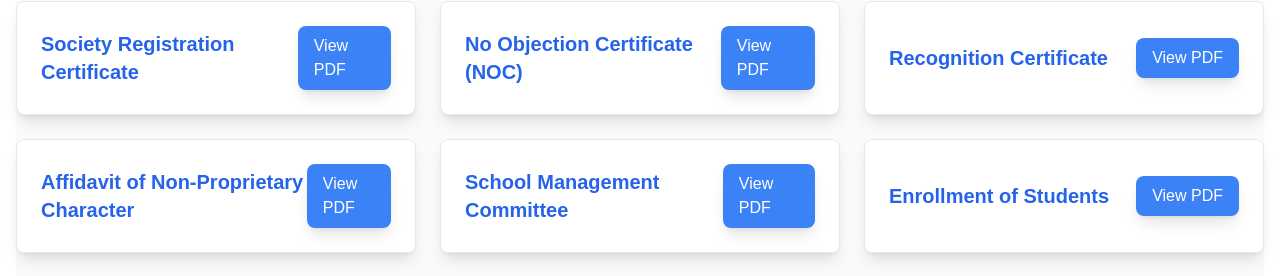
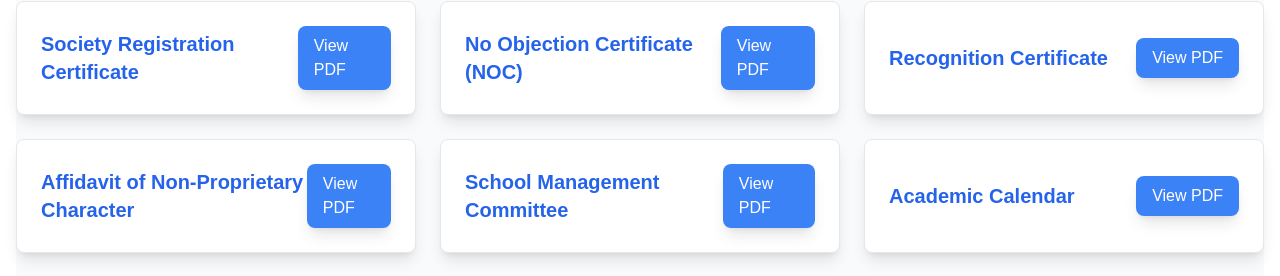
Before and after one commit to MOON-CARVER/dav-subathu, a Next.js app: page /mandatory-disclosure in a window 1280 px wide. Shown: the part 629-905 px from the top of the page. Built offline with nearby package versions, Linux system fonts and the light colour scheme.

Commit message:
updated calendar

```diff
--- a/pages/mandatory-disclosure.js
+++ b/pages/mandatory-disclosure.js
@@ -88,16 +88,16 @@ const MandatoryDisclosure = () => {
               </a>
             </div>
             {/* Document 7 */}
-            {/* <div className="p-6 bg-white border rounded-lg shadow-lg flex items-center justify-between hover:shadow-xl transition duration-300">
+            <div className="p-6 bg-white border rounded-lg shadow-lg flex items-center justify-between hover:shadow-xl transition duration-300">
               <h3 className="text-xl font-semibold text-blue-600">Academic Calendar</h3>
               <a
-                href="/pdfs/ACADEMIC CALENDER 2026.pdf"
+                href="/pdfs/ACADEMIC CALENDAR 2026.pdf"
                 target="_blank"
                 className="bg-blue-500 text-white px-4 py-2 rounded-lg shadow-lg hover:bg-blue-700 transition duration-300"
               >
                 View PDF
               </a>
-            </div> */}
+            </div>
 
             {/* Document 9 */}
             <div className="p-6 bg-white border rounded-lg shadow-lg flex items-center justify-between hover:shadow-xl transition duration-300">
```
Also changed, not shown: 2 other files (tests, documents, lock files or other folders).
